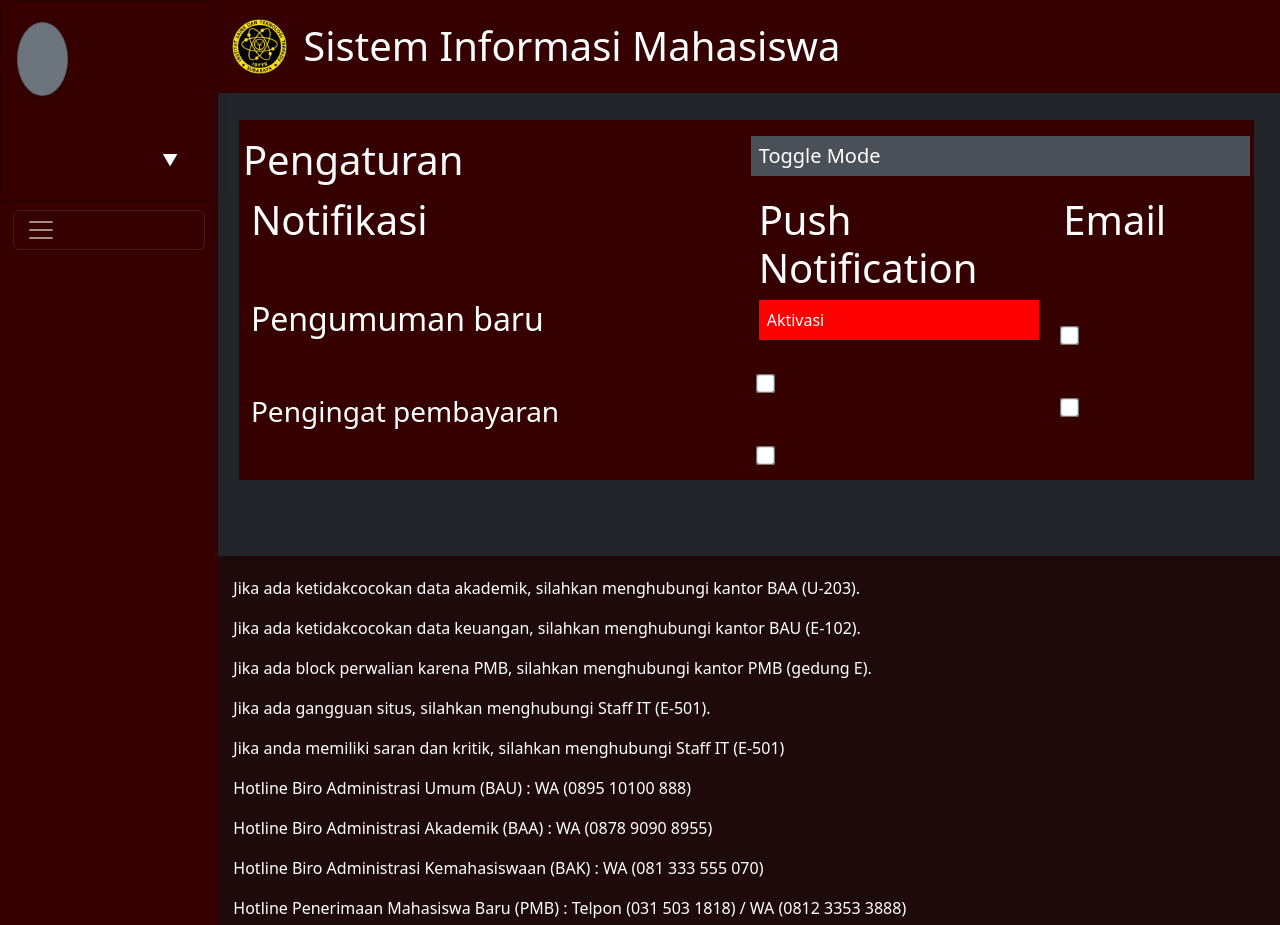
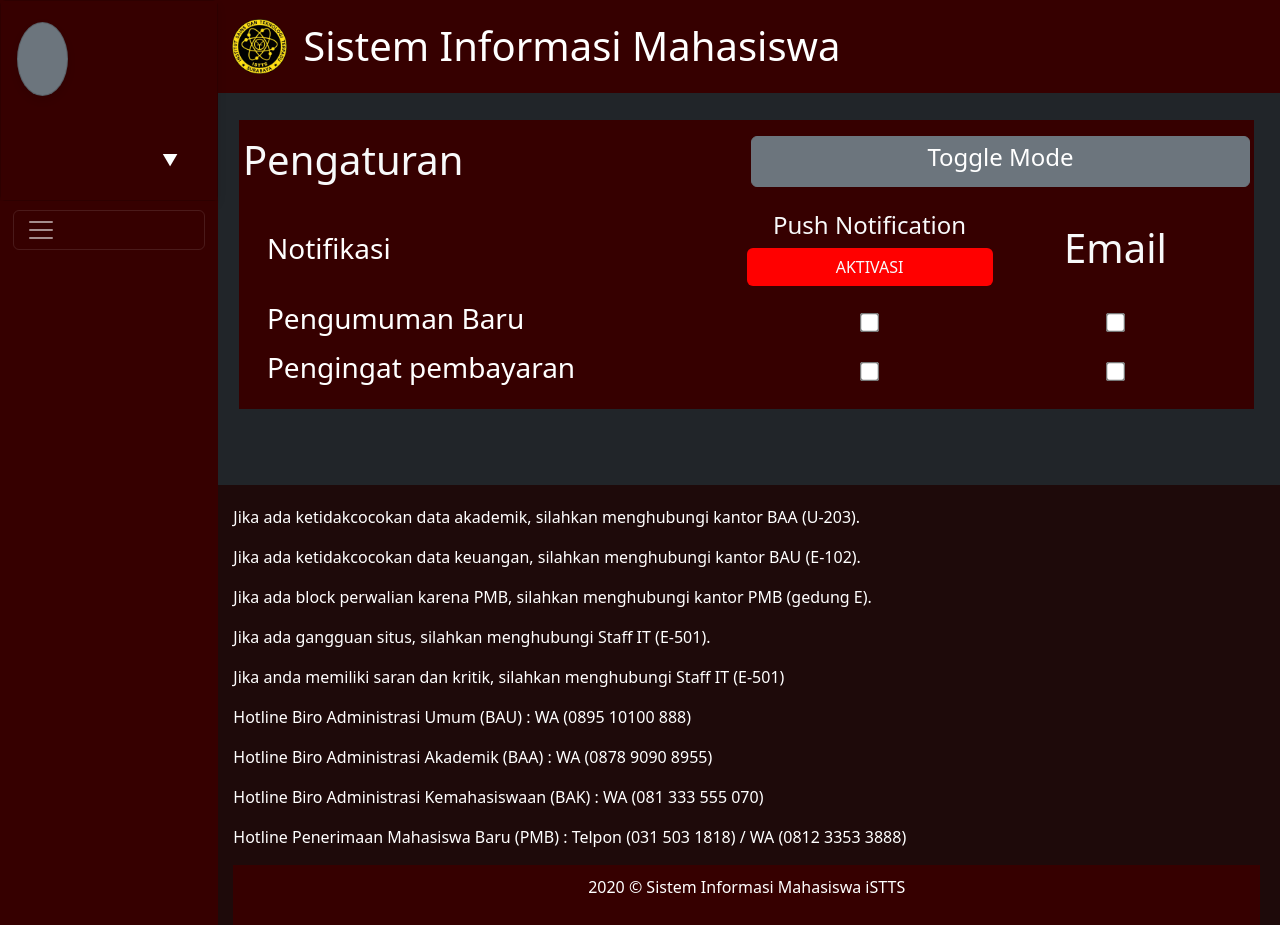
Before and after one commit to Xrror404/Project_BWP, a Laravel app: page /pengaturan in a window 1280 px wide. Run offline with Laravel 10, Linux system fonts and the light colour scheme; data that the repository does not hold is empty; some libraries are stand-ins or nearby versions.

Commit message:
Update pengaturan.blade.php

```diff
--- a/Project/resources/views/pengaturan.blade.php
+++ b/Project/resources/views/pengaturan.blade.php
@@ -2,56 +2,50 @@
 
 
 @section('content')
-
     <div class="container p-2"style="background-color: #360000;">
         <div class="row p-1">
             <div class="col-md-6 p-1">
                 <h1 class="text-light">Pengaturan</h1>
             </div>
             <div class="col-md-6 p-1">
-                    <h6 class="card-title">
-                        <button onclick="toggleMode()">Toggle Mode</button>
-                    </h6>
+                <button onclick="toggleMode()"class="btn btn-secondary">
+                    <h4>Toggle Mode</h4>
+                </button>
             </div>
-                <div style="float: left; width: 50%;color: white;">
-                    <h1>Notifikasi</h1>
-                    <br>
-                    <br>
-                    <h2 style="color: white">Pengumuman baru</h2>
-                    <br>
-                    <br>
+        </div>
+        <div class="row justify-content-center align-items-center m-2">
+            <div class="col-md-6">
+                <h3>Notifikasi</h3>
+            </div>
+            <div class="col-md-3 text-center p-0">
+                <h4 class="text-light">Push Notification</h4>
+                <button id="aktivasiButton" style="background-color: red"
+                    onclick="showNotification()"class="btn text-light">AKTIVASI</button>
+            </div>
+            <div class="col-md-3 text-center">
+                <h1 class="text-light">Email</h1>
+            </div>
+        </div>
+        <div class="row justify-content-center align-items-center m-2">
+            <div class="col-md-6">
+                <h3>Pengumuman Baru</h3>
+            </div>
+            <div class="col-md-3 text-center p-0">
+                <input type="checkbox" id="notificationCheckbox" style="transform: scale(1.5);">
+            </div>
+            <div class="col-md-3 text-center">
+                <input type="checkbox" id="notificationCheckbox" style="transform: scale(1.5);">
+            </div>
+        </div>
+        <div class="row justify-content-center align-items-center m-2">
+            <div class="col-md-6">
                 <h3 style="color: white">Pengingat pembayaran</h3>
             </div>
-                <div style="float: left; width: 30%;color: white;">
-                    <h1>Push Notification</h1>
-                    <button id="aktivasiButton" style="background-color: red" onclick="showNotification()">Aktivasi</button>
-                    <br> <!-- Line break untuk memberikan jarak antara tombol dan checkbox -->
+            <div class="col-md-3 text-center p-0">
                 <input type="checkbox" id="notificationCheckbox" style="transform: scale(1.5);">
-                    <!-- Menggunakan transform untuk memperbesar checkbox -->
-                    <label for="notificationCheckbox"></label>
-                    <br>
-                    <br>
-                    <br> <!-- Line break untuk memberikan jarak antara tombol dan checkbox -->
+            </div>
+            <div class="col-md-3 text-center">
                 <input type="checkbox" id="notificationCheckbox" style="transform: scale(1.5);">
-                    <!-- Menggunakan transform untuk memperbesar checkbox -->
-                    <label for="notificationCheckbox"></label>
-                </div>
-
-
-                <div style="float: left; width: 20%;color: white;">
-                    <h1>Email</h1>
-                    <br>
-                    <br>
-                    <br> <!-- Line break untuk memberikan jarak antara tombol dan checkbox -->
-                    <input type="checkbox" id="notificationCheckbox" style="transform: scale(1.5);">
-                    <!-- Menggunakan transform untuk memperbesar checkbox -->
-                    <label for="notificationCheckbox"></label>
-                    <br>
-                    <br>
-                    <br> <!-- Line break untuk memberikan jarak antara tombol dan checkbox -->
-                    <input type="checkbox" id="notificationCheckbox" style="transform: scale(1.5);">
-                    <!-- Menggunakan transform untuk memperbesar checkbox -->
-                    <label for="notificationCheckbox"></label>
             </div>
         </div>
     </div>
@@ -77,7 +71,12 @@
                             body: 'Oke, Anda akan diberi pengingat.',
                         });
                     }
+                    // Tampilkan alert, baik izin notifikasi diberikan atau tidak
+                    alert('Oke, Anda akan diberi pengingat.');
                 });
+            } else {
+                // Jika browser tidak mendukung notifikasi, tampilkan alert
+                alert('Oke, Anda akan diberi pengingat.');
             }
         }
     </script>
```
Lines whose indentation alone changed are shown as unchanged.
